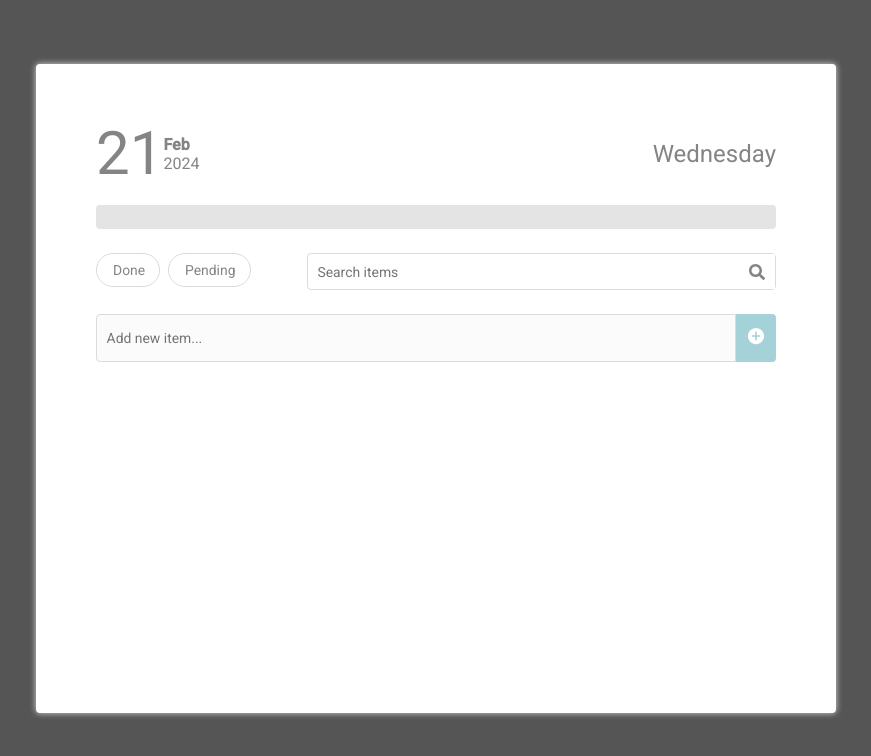
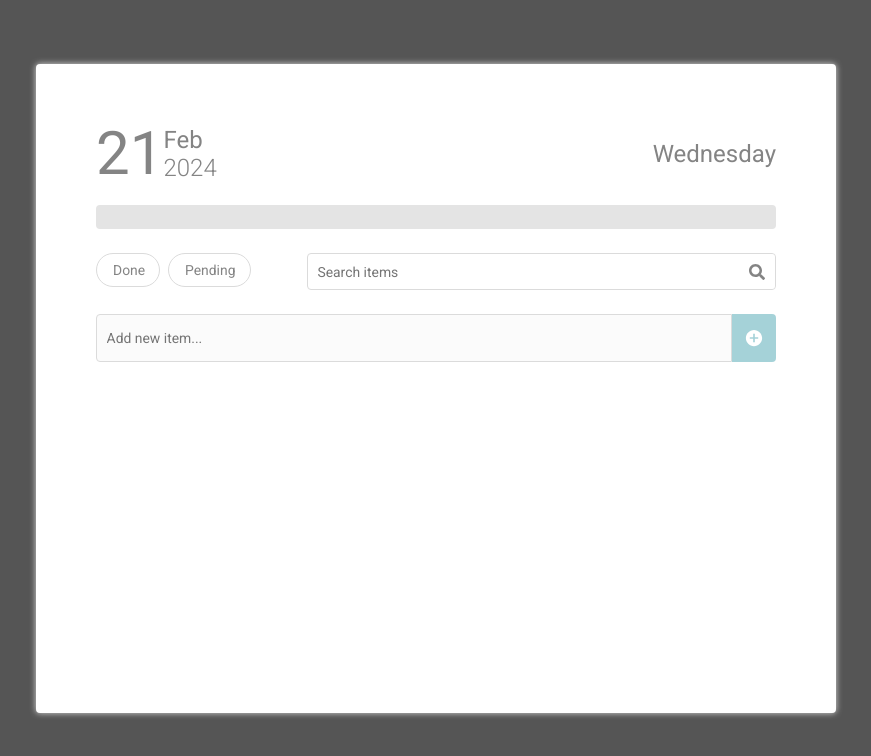
Before and after one commit to sizebay/frontend-challenge, a React (Create React App) app: page / in a window 1280 px wide. Shown: the part 144-900 px from the top of the page, without its empty margins (204-1075 px from the left). Built offline with nearby package versions, Linux system fonts and the light colour scheme.

Commit message:
style adjustments and default button creation

```diff
--- a/src/components/AddItemBar/index.tsx
+++ /dev/null
@@ -1,40 +0,0 @@
-import { SubmitHandler, useForm } from 'react-hook-form'
-import { AddItemBarContainer, AddIcon, ItemForm, ItemInput, SubmitButton } from "./styles";
-
-interface FormProps {
-  newItem: string;
-}
-
-interface NewItemBarProps {
-  onAddItem: (item: string) => void;
-  onEditItem: (item: string, id: number | null,) => void;
-  resetInputValue: () => void;
-  actualItem: number | null;
-  inputValue: string;
-}
-
-export function AddItemBar({ onAddItem, onEditItem, actualItem, inputValue, resetInputValue }: NewItemBarProps) {
-  const { register, handleSubmit, setValue } = useForm<FormProps>();
-
-  const handleAddItem: SubmitHandler<FormProps> = (data) => {
-    if (data.newItem.trim() !== "" && actualItem === null) {
-      onAddItem(data.newItem);
-    } else if (data.newItem.trim() !== "") {
-      onEditItem(data.newItem, actualItem)
-    }
-    setValue("newItem", "");
-    resetInputValue()
-  };
-
-  return (
-    <AddItemBarContainer>
-      <ItemForm onSubmit={handleSubmit(handleAddItem)}>
-        <ItemInput type="text" placeholder={inputValue || "Add new item..."} {...register("newItem")}/>
-
-        <SubmitButton>
-          <AddIcon />
-        </SubmitButton>
-      </ItemForm>
-    </AddItemBarContainer>
-  )
-}
--- a/src/components/AddItemBar/styles.ts
+++ /dev/null
@@ -1,48 +0,0 @@
-import { IoMdAddCircle } from 'react-icons/io'
-import { rgba } from 'polished'
-import styled from 'styled-components'
-
-export const AddItemBarContainer = styled.div`
-  width: 42.5rem;
-  height: 3rem;
-  margin-bottom: 1rem;
-
-  display: flex;
-`
-
-export const ItemForm = styled.form`
-  display: flex;
-  width: 42.5rem;
-`
-
-export const ItemInput = styled.input`
-  width: 100%;
-  padding: 0.6rem;
-
-  font-size: 0.87rem;
-  letter-spacing: 0px;
-
-  border: 1px solid ${(props) => props.theme['gray-500']};
-  border-radius: 4px 0px 0px 4px;
-
-  color: ${(props) => props.theme['gray-600']};
-  background: ${(props) => rgba(props.theme['gray-200'], 0.5)};
-`
-
-export const SubmitButton = styled.button`
-  width: 2.75rem;
-  height: 3rem;
-
-  cursor: pointer;
-
-  opacity: 0.5;
-  border: none;
-  border-radius: 0px 4px 4px 0px;
-  background: ${(props) => props.theme.blue};
-`
-
-export const AddIcon = styled(IoMdAddCircle)`
-  width: 1.25rem;
-  height: 1.25rem;
-  color: ${(props) => props.theme.white}
-`
--- a/src/components/CreateItem/index.tsx
+++ b/src/components/CreateItem/index.tsx
@@ -1,9 +1,14 @@
 import { useState } from 'react'
 import { useItemService, Item } from '../../services/itemService'
-import { AddItemBar } from '../AddItemBar'
 import { TaskItem } from '../TaskItem'
 
-import { CreateItemContainer, ItemsListWrapper } from './styles'
+import { AddItemBarContainer, CreateItemContainer, ItemForm, ItemInput, ItemsListWrapper } from './styles'
+import { DefaultButton } from '../DefaultButton'
+import { SubmitHandler, useForm } from 'react-hook-form'
+
+interface FormProps {
+  newItem: string;
+}
 
 interface ItemsProps {
   items: Item[];
@@ -26,14 +31,38 @@ export function CreateItem({
 }: ItemsProps) {
   const { addItem, editItem } = useItemService()
 
+  const { register, handleSubmit, setValue } = useForm<FormProps>();
+  const [isActive, setIsActive] = useState(false);
+
   const [actualItem, setActualItem] = useState<number | null>(null)
   const [actualId, setActualId] = useState(0)
   const [inputValue, setInputValue] = useState("Add new item...")
 
   const handleItemClick = (index: number, content: string, id: number) => {
-    setActualId(id)
+    setActualId(index === actualItem ? 0 : id)
     setActualItem(index === actualItem ? null : index)
     setInputValue(index === actualItem ? "Add new item..." : content)
+    setIsActive(true)
+  }
+
+  const handleAddItem: SubmitHandler<FormProps> = (data) => {
+    if (data.newItem.trim() !== "" && actualId === 0) {
+      addItem(data.newItem)
+    } else if (data.newItem.trim() !== "") {
+      editItem(data.newItem, actualId)
+    }
+    setValue("newItem", "");
+    setInputValue("Add new item...")
+  }
+
+  const handleFocus = () => {
+    setIsActive(true)
+  }
+
+  const handleBlur = () => {
+    setIsActive(false)
+    setValue("newItem", "");
+    setInputValue("Add new item...")
   }
 
   const filteredItems = searchKey !== "" ? items.filter((item) => item.content.toLowerCase().includes(searchKey.toLowerCase())) : items
@@ -44,14 +73,28 @@ export function CreateItem({
 
   return (
     <CreateItemContainer>
-      <AddItemBar onAddItem={(content) => addItem(content)} onEditItem={(content) => editItem(content, actualId)} actualItem={actualItem} inputValue={inputValue} resetInputValue={() => setInputValue("Add new item...")}/>
+      <AddItemBarContainer>
+        <ItemForm onSubmit={handleSubmit(handleAddItem)}>
+          <ItemInput type="text"
+            placeholder={inputValue || "Add new item..."}
+            {...register("newItem")}
+            maxLength={60}
+            isActive={isActive}
+            onFocus={handleFocus}
+            onBlur={handleBlur}
+          />
+
+          <DefaultButton  isChecked={false} isButtonActive={isActive} isSubmit/>
+        </ItemForm>
+      </AddItemBarContainer>
+
       <ItemsListWrapper>
         {itemsCounter > 0 ? (
           <>
             {showItems.map((item, index) => (
               <TaskItem
                 key={index}
-                isActive={index === actualItem}
+                isContainerActive={index === actualItem}
                 isChecked={completedItems.includes(item)}
                 title={item.content}
                 onClick={() => handleItemClick(index, item.content, item.id)}
@@ -62,7 +105,6 @@ export function CreateItem({
           </>
         ) : (<></>)}
       </ItemsListWrapper>
-
     </CreateItemContainer>
   )
 }
--- a/src/components/CreateItem/styles.ts
+++ b/src/components/CreateItem/styles.ts
@@ -1,4 +1,10 @@
 import styled from 'styled-components'
+
+import { rgba } from 'polished'
+
+export interface ItemBarProps {
+  isActive: boolean;
+}
 
 export const CreateItemContainer = styled.div`
   width: 42.5rem;
@@ -6,7 +12,7 @@ export const CreateItemContainer = styled.div`
 `
 export const ItemsListWrapper = styled.div`
   width: 42.5rem;
-  height: 13.5rem;
+  height: 17.5rem;
   padding-right: 1rem;
 
   display: flex;
@@ -34,3 +40,30 @@ export const ItemsListWrapper = styled.div`
     width: 0;
   }
 `
+
+export const AddItemBarContainer = styled.div`
+  width: 42.5rem;
+  height: 3rem;
+  margin-bottom: 1rem;
+
+  display: flex;
+`
+
+export const ItemForm = styled.form`
+  display: flex;
+  width: 42.5rem;
+`
+
+export const ItemInput = styled.input<ItemBarProps>`
+  width: 100%;
+  padding: 0.6rem;
+
+  font-size: 0.87rem;
+  letter-spacing: 0px;
+
+  border: 1px solid ${(props) => props.theme['gray-500']};
+  border-radius: 4px 0px 0px 4px;
+
+  color: ${(props) => props.theme['gray-600']};
+  background: ${(props) => props.isActive ? props.theme.white : rgba(props.theme['gray-200'], 0.5)};
+`
--- a/src/components/DateHeader/styles.ts
+++ b/src/components/DateHeader/styles.ts
@@ -20,14 +20,15 @@ export const DateContainer = styled.div`
   .monthAndYear {
     display: flex;
     flex-direction: column;
+    font-size: 1.5rem;
   }
 
   .monthAndYear > .month {
-    font-weight: 600;
+    font-weight: normal;
   }
 
   .monthAndYear > .year {
-    font-weight: 400;
+    font-weight: 300;
   }
 `
 
--- /dev/null
+++ b/src/components/DefaultButton/index.tsx
@@ -0,0 +1,24 @@
+import { IconAdd, IconDelete, IconCheck, ButtonDefault } from './styles'
+
+interface DefaultButtonProps {
+  onClick?: () => void;
+  isChecked: boolean;
+  isSubmit: boolean;
+  isButtonActive: boolean;
+  children?: React.ReactNode;
+}
+
+export function DefaultButton({ onClick, isButtonActive, isChecked, isSubmit }: DefaultButtonProps) {
+  return(
+    <>
+      <ButtonDefault disabled={!isButtonActive} onClick={onClick} isButtonActive={isButtonActive} isChecked={isChecked} isSubmit={isSubmit}>
+        { isChecked ?
+          ( <IconCheck /> )
+        : isSubmit ?
+         ( <IconAdd /> )
+        : ( <IconDelete /> )
+        }
+      </ButtonDefault>
+    </>
+  )
+}
--- /dev/null
+++ b/src/components/DefaultButton/styles.ts
@@ -0,0 +1,54 @@
+import { IoMdRemoveCircle, IoMdCheckmarkCircle, IoMdAddCircle } from 'react-icons/io';
+import styled from 'styled-components'
+
+interface ButtonDefaultProps {
+  isChecked: boolean;
+  isSubmit: boolean;
+  isButtonActive: boolean;
+}
+
+export const ButtonDefault = styled.button<ButtonDefaultProps>`
+  width: 2.75rem;
+  min-width: 44px;
+  height: 3rem;
+  min-height: 48px;
+
+  display: flex;
+  align-items: center;
+  justify-content: center;
+  cursor: pointer;
+
+  background-color: ${({ isChecked, isSubmit, theme }) =>
+    isChecked
+      ? theme.green
+    : isSubmit ?
+      theme.blue
+    : theme.red };
+
+  color: ${(props) => props.theme.white};
+  transition: background-color 0.3s;
+
+  opacity: ${({ isSubmit, isButtonActive }) => isSubmit && !isButtonActive ? '0.5' : '1'};
+
+  border: none;
+  border-radius: ${({ isChecked, isSubmit, theme }) =>
+    isChecked || isSubmit
+      ? "0px 4px 4px 0px"
+      : "0px"};
+`
+
+export const IconDelete = styled(IoMdRemoveCircle)`
+  width: 1.25rem;
+  height: 1.25rem;
+`
+
+export const IconCheck = styled(IoMdCheckmarkCircle)`
+  width: 1.25rem;
+  height: 1.25rem;
+`
+
+export const IconAdd = styled(IoMdAddCircle)`
+  width: 1.25rem;
+  height: 1.25rem;
+  color: ${(props) => props.theme.white}
+`
--- a/src/components/SearchItems/styles.ts
+++ b/src/components/SearchItems/styles.ts
@@ -38,6 +38,7 @@ export const SearchButton = styled.button`
 
   margin: 1px;
   border: none;
+  border-radius: 4px;
   right: 0;
   top: 0;
 
--- a/src/components/TaskItem/index.tsx
+++ b/src/components/TaskItem/index.tsx
@@ -1,31 +1,29 @@
-import { Tooltip } from '@mui/material';
-import { IconCheck, IconDelete, ItemButton, ItemButtonsContainer, TaskItemContainer, TaskItemTitle } from './styles'
+import { Tooltip } from '@mui/material'
+import { ItemButtonsContainer, TaskItemContainer, TaskItemTitle } from './styles'
+
+import { DefaultButton } from '../DefaultButton'
 
 export interface TaskItemProps {
   title: string;
-  isActive: boolean;
+  isContainerActive: boolean;
   isChecked: boolean;
   onClick: () => void;
   onCheckItem: () => void;
   onDeleteItem: () => void;
 }
 
-export function TaskItem({title, isActive, isChecked, onClick, onCheckItem, onDeleteItem}: TaskItemProps) {
+export function TaskItem({title, isContainerActive, isChecked, onClick, onCheckItem, onDeleteItem}: TaskItemProps) {
   return(
     <Tooltip title="Edit task" arrow>
-      <TaskItemContainer onClick={onClick} isActive={isActive} isChecked={isChecked}>
+      <TaskItemContainer onClick={onClick} isContainerActive={isContainerActive} isChecked={isChecked}>
         <TaskItemTitle>
           {title}
         </TaskItemTitle>
 
-        {isActive && !isChecked && (
+        {isContainerActive && !isChecked && (
           <ItemButtonsContainer>
-            <ItemButton onClick={onDeleteItem} isChecked={isChecked}>
-              <IconDelete />
-            </ItemButton>
-            <ItemButton onClick={onCheckItem} isChecked={true}>
-              <IconCheck />
-            </ItemButton>
+            <DefaultButton onClick={onDeleteItem} isButtonActive={isContainerActive} isChecked={false} isSubmit={false} />
+            <DefaultButton onClick={onCheckItem} isButtonActive={isContainerActive} isChecked={true} isSubmit={false} />
           </ItemButtonsContainer>
         )}
       </TaskItemContainer>
--- a/src/components/TaskItem/styles.ts
+++ b/src/components/TaskItem/styles.ts
@@ -1,19 +1,14 @@
 import styled, { css } from 'styled-components'
-import { IoMdRemoveCircle, IoMdCheckmarkCircle } from 'react-icons/io'
 
 interface TaskItemProps {
-  isActive: boolean;
-  isChecked: boolean;
-}
-
-interface DeleteButtonProps {
+  isContainerActive: boolean;
   isChecked: boolean;
 }
 
 export const TaskItemContainer = styled.div<TaskItemProps>`
-  width: 680px;
-  height: 48px;
-  min-height: 48px;
+  width: 42.4rem;
+  height: 2.9rem;
+  max-height: 48px;
   display: flex;
   align-items: center;
 
@@ -28,9 +23,10 @@ export const TaskItemContainer = styled.div<TaskItemProps>`
   }
 
   ${(props) =>
-    props.isActive
+    props.isContainerActive
       ? css`
           background: ${props.theme.white};
+          border-right-color: ${props.theme.green};
           cursor: pointer;
         `
       : css`
@@ -48,31 +44,3 @@ export const ItemButtonsContainer = styled.div`
   display: flex;
   justify-content: end;
 `
-
-export const ItemButton = styled.button<DeleteButtonProps>`
-  width: 2.5rem;
-  height: 3rem;
-  cursor: pointer;
-
-  background-color: ${({ isChecked, theme }) =>
-    isChecked
-      ? theme.green
-      : theme.red};
-
-  color: ${(props) => props.theme.white};
-  transition: background-color 0.3s;
-
-  border: none;
-  border-radius: ${({ isChecked, theme }) =>
-    isChecked
-      ? "0px 4px 4px 0px"
-      : "0px"};
-`
-
-export const IconDelete = styled(IoMdRemoveCircle)`
-  font-size: 1.5rem;
-`
-
-export const IconCheck = styled(IoMdCheckmarkCircle)`
-  font-size: 1.5rem;
-`
```
